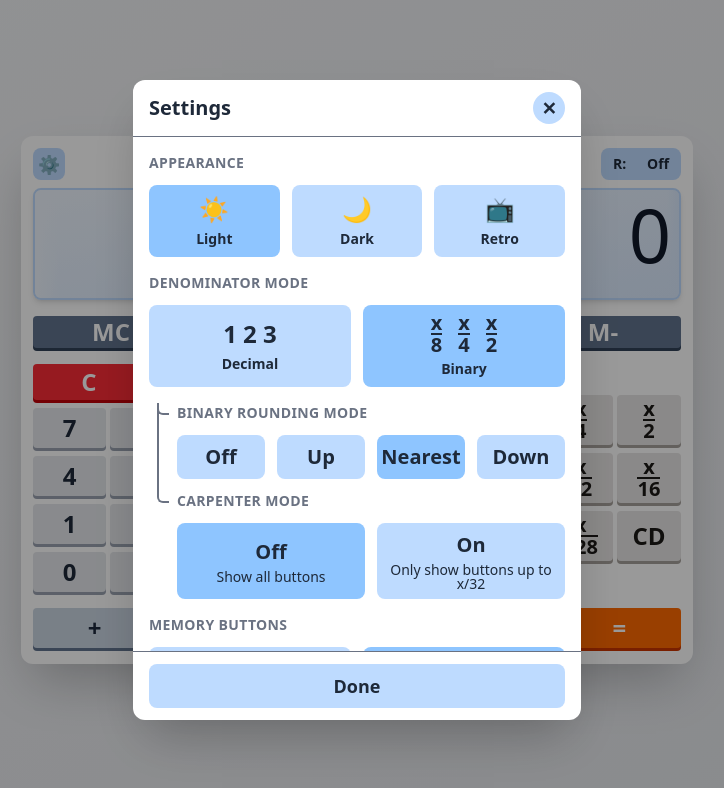
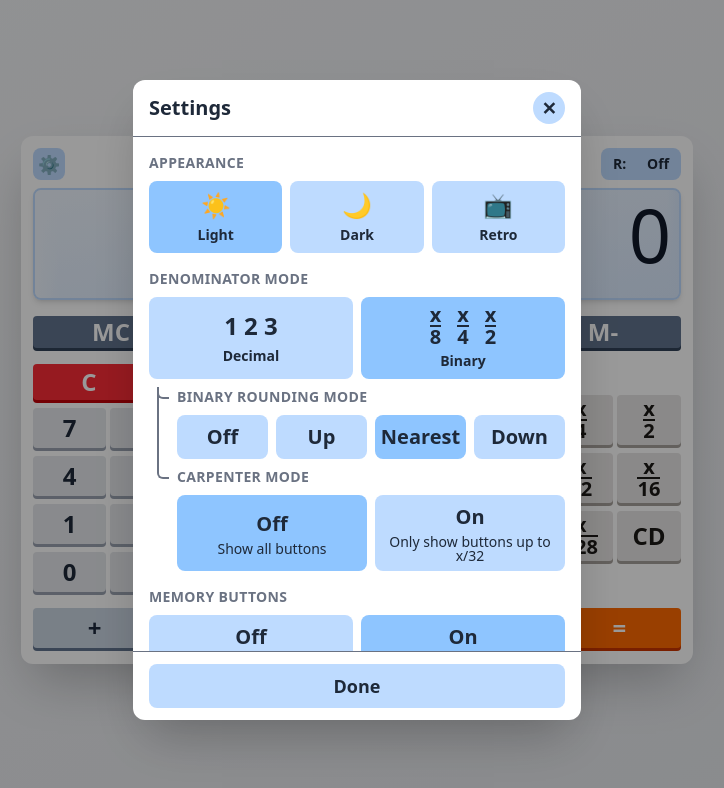
Before and after one commit to kototok903/fraction-calculator, a React (Vite) app: page / in a window 1280 px wide. Both pictures are taken after a click on the button "⚙️". Shown: the top 788 px of the page, without its empty margins (283-1007 px from the left). Built offline with nearby package versions, Linux system fonts and the light colour scheme.

Commit message:
fix(binary rounding): select correct option on settings change

```diff
--- a/src/components/Settings.tsx
+++ b/src/components/Settings.tsx
@@ -1,12 +1,13 @@
 // Tailwind safelist: grid-cols-4 grid-cols-5 grid-cols-6
 
 import { useSettings } from "@/contexts/settings/useSettings";
-import type {
-  DenominatorMode,
-  MemoryMode,
-  ThemeName,
-  CarpenterMode,
-  BinaryRoundingMode,
+import {
+  type DenominatorMode,
+  type MemoryMode,
+  type ThemeName,
+  type CarpenterMode,
+  type BinaryRoundingMode,
+  BINARY_ROUNDING_DENOMINATORS,
   //   BinaryRoundingMode,
 } from "@/utils/settingsUtils";
 import { FlatButton } from "@/components/FlatButton";
@@ -132,9 +133,17 @@ export function Settings({ onClose }: SettingsProps) {
               title="Carpenter Mode"
               options={CARPENTER_MODE_OPTIONS}
               selectedOption={settings.carpenterMode}
-              onSelectOptions={(value) =>
-                updateSettings({ carpenterMode: value })
-              }
+              onSelectOptions={(value) => {
+                updateSettings({ carpenterMode: value });
+                if (value === "on") {
+                  const currIndex = BINARY_ROUNDING_DENOMINATORS.indexOf(
+                    settings.binaryRoundingDenominator
+                  );
+                  if (currIndex > BINARY_ROUNDING_DENOMINATORS.indexOf("32")) {
+                    updateSettings({ binaryRoundingDenominator: "32" });
+                  }
+                }
+              }}
             />
           </SettingsSubsection>
 
@@ -180,12 +189,12 @@ function SettingsSection<T extends string>({
 }: SettingsSectionProps<T>) {
   return (
     <section {...props}>
-      <h3 className="text-sm font-semibold text-title-muted uppercase tracking-wide mb-3">
+      <h3 className="text-sm font-semibold text-title-muted uppercase tracking-wide mb-2">
         {title}
       </h3>
       <div
         className={cn(
-          `grid grid-cols-${options.length} gap-3`,
+          `grid grid-cols-${options.length} gap-2`,
           optionsClassName
         )}
       >
@@ -227,7 +236,7 @@ export function SettingsSubsection({
   return (
     <div
       className={cn(
-        "flex flex-col gap-3 transition-all duration-300 ease-in-out",
+        "flex flex-col gap-2 transition-all duration-300 ease-in-out -mt-2",
         visible ? "max-h-full opacity-100" : "max-h-0 opacity-0",
         className
       )}
```
